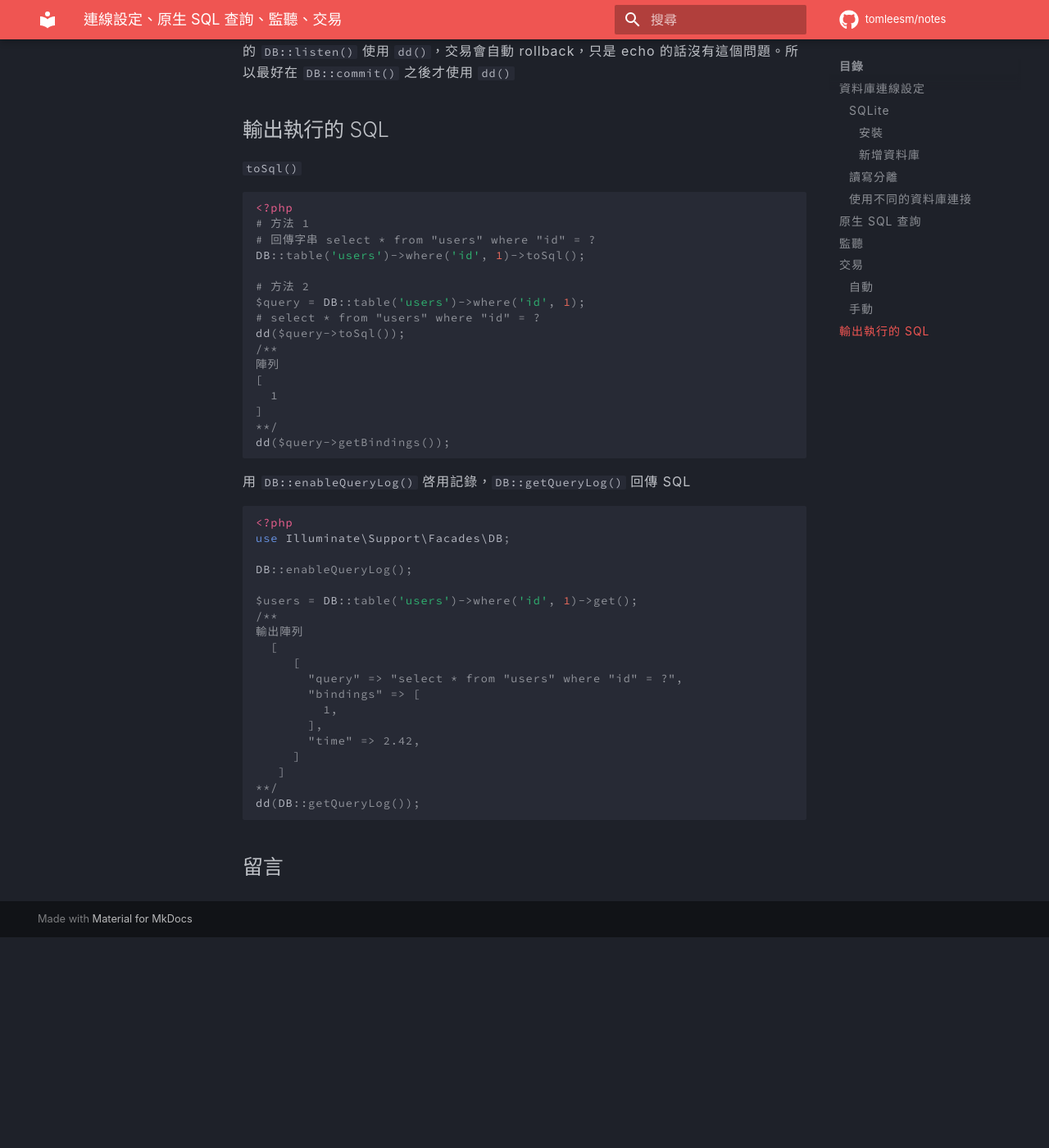
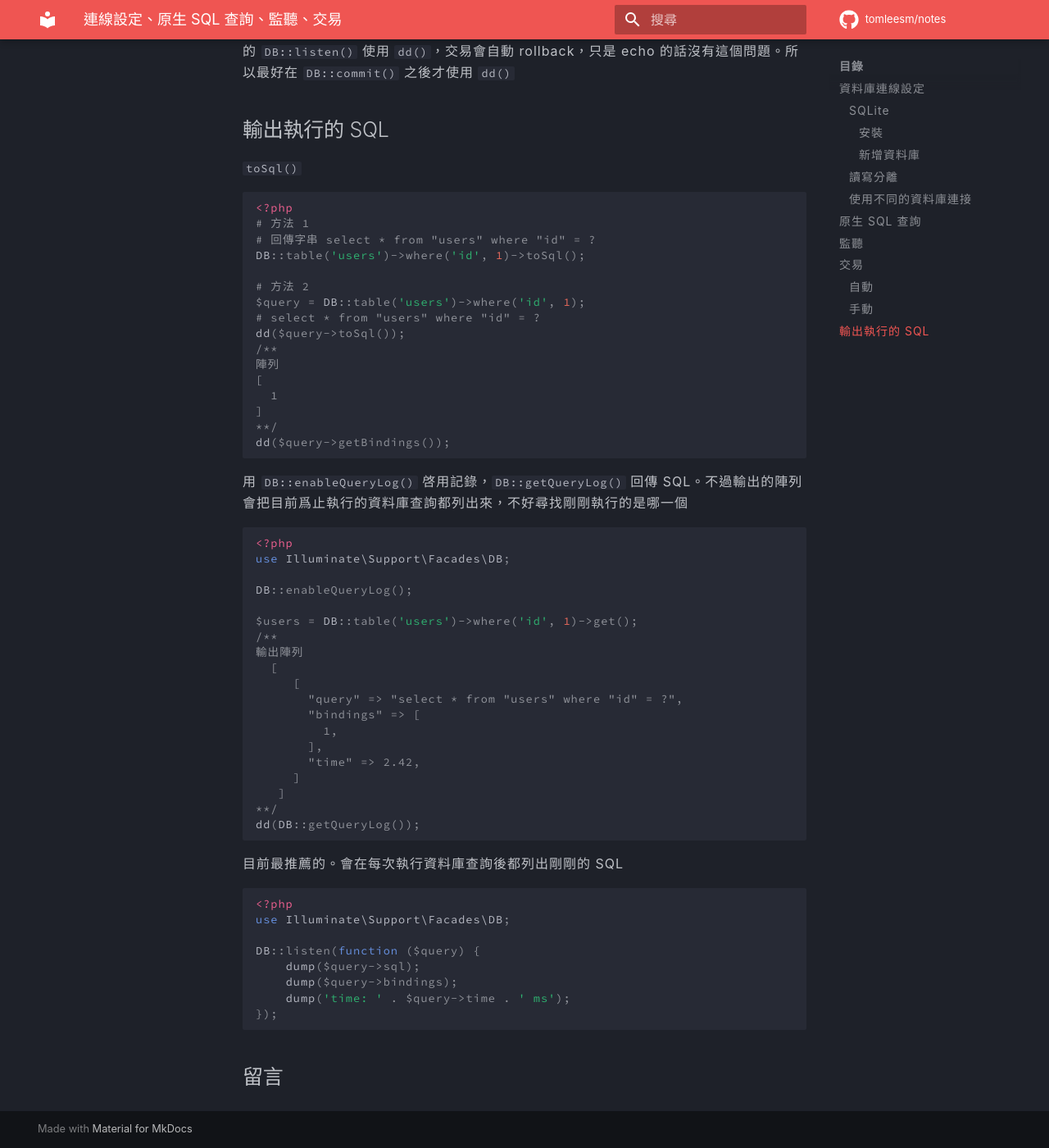
Before and after one commit to tomleesm/notes, an MkDocs documentation site: the page built from docs/laravel-docs/database/getting-started.md, in a window 1280 px wide and 1400 px high, scrolled down 4280 px. Shown: the whole window at 82% size. Built offline with MkDocs 1.6.1 and Material for MkDocs 9.7.7, drawn with Linux system fonts in a browser that asks for light colours; comment, search, counter and statistics services are not loaded; before the commit the page ends 5423 px from its top, so only the background shows below that.

Commit message:
Laravel 資料庫操作：getting started 新增以前找到的 dump SQL 方式

````diff
--- a/docs/laravel-docs/database/getting-started.md
+++ b/docs/laravel-docs/database/getting-started.md
@@ -223,7 +223,7 @@ dd($query->toSql());
 dd($query->getBindings());
 ```
 
-用 `DB::enableQueryLog()` 啓用記錄，`DB::getQueryLog()` 回傳 SQL
+用 `DB::enableQueryLog()` 啓用記錄，`DB::getQueryLog()` 回傳 SQL。不過輸出的陣列會把目前爲止執行的資料庫查詢都列出來，不好尋找剛剛執行的是哪一個
 
 ``` php
 <?php
@@ -246,3 +246,16 @@ $users = DB::table('users')->where('id', 1)->get();
 **/
 dd(DB::getQueryLog());
 ```
+
+目前最推薦的。會在每次執行資料庫查詢後都列出剛剛的 SQL
+
+``` php
+<?php
+use Illuminate\Support\Facades\DB;
+
+DB::listen(function ($query) {
+    dump($query->sql);
+    dump($query->bindings);
+    dump('time: ' . $query->time . ' ms');
+});
+```
````
